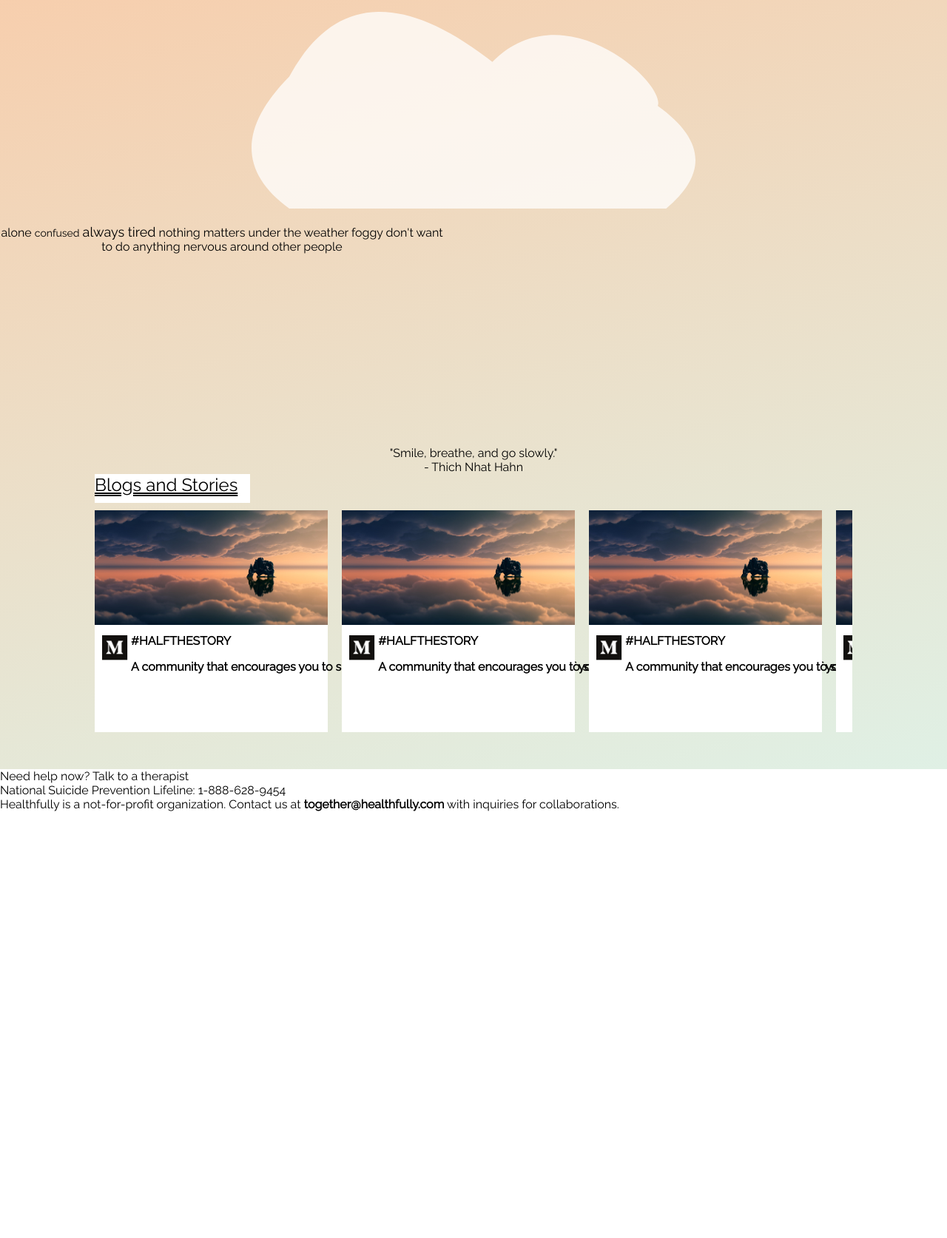
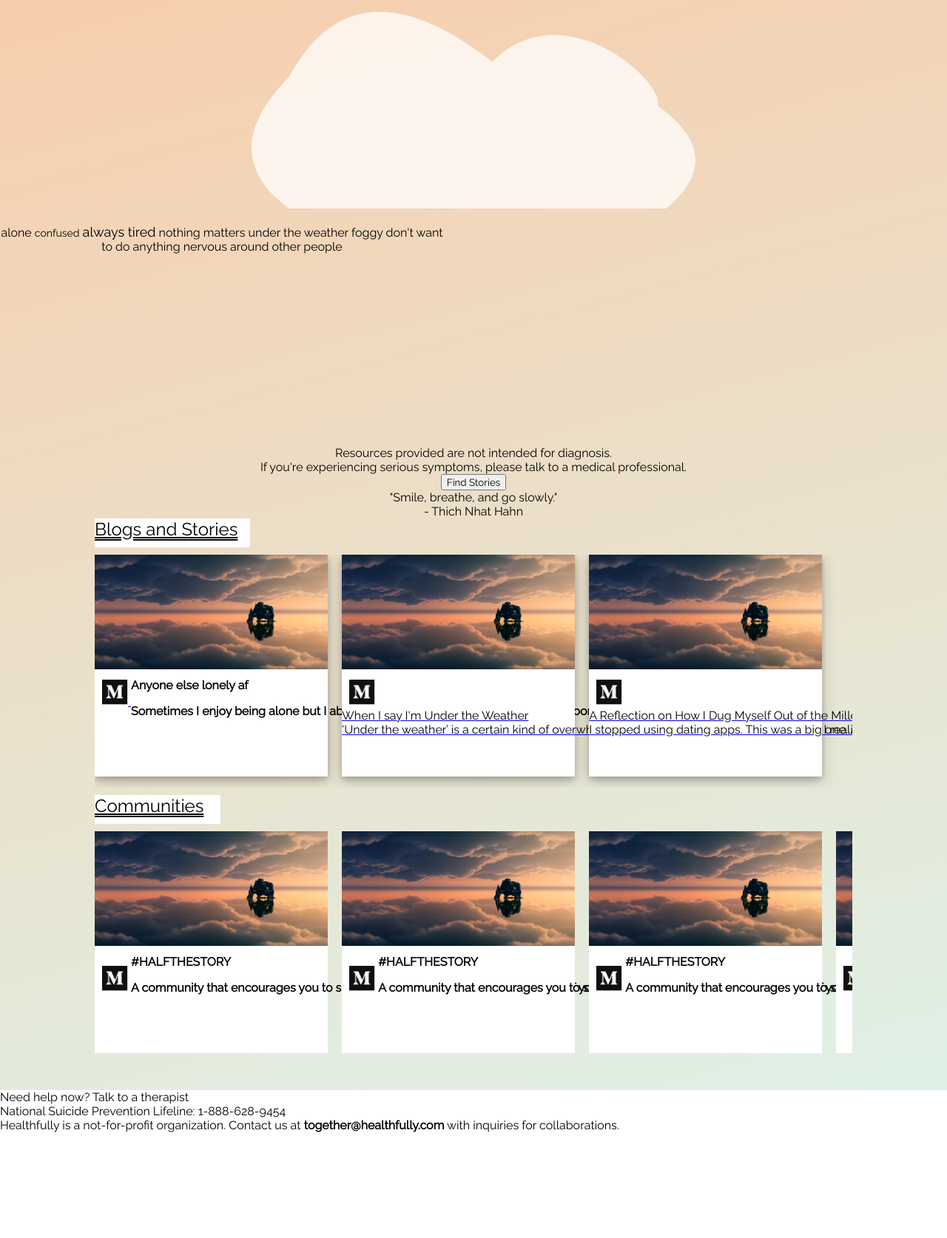
Before and after one commit to rileypredum/HMH19, a Django app: page /healthfully/ in a window 1280 px wide. Shown: the part 188-1862 px from the top of the page at 74% size. Before the commit the page ends 1285 px from the top, so only its background shows below. Run offline with Django 3.2, Linux system fonts and the light colour scheme.

Commit message:
styling changes
styling changes

```diff
--- a/mysite/static/css/main.css
+++ b/mysite/static/css/main.css
@@ -1,7 +1,39 @@
 body {
 	margin: 0px;
 	padding: 0;
+}
+
+* {
 	font-family: 'Raleway', serif;
+}
+
+.tile {
+	box-shadow: 0 4px 8px 0 rgba(0, 0, 0, 0.2), 0 6px 20px 0 rgba(0, 0, 0, 0.19);
+	width: 315px;
+	height: 300px;
+	margin-right: 15px;
+	margin-bottom: 15px;
+	display: inline-block;
+	background: white;
+	vertical-align: top;
+}
+.tile .tile-image {
+	width: 315px;
+	height: 155px;
+}
+.tile .tile-icon {
+	margin-top: 10px;
+	margin-left: 10px;
+	display: inline-block;
+}
+.tile .tile-icon img {
+	width: 35px;
+	height: 35px;
+}
+
+.tile-text {
+	color: black;
+	text-decoration: none;
 }
 
 .footer {
--- a/mysite/templates/index.html
+++ b/mysite/templates/index.html
@@ -10,7 +10,6 @@
 	</head>
 
 	<body style="min-height: 100vh; background: repeating-linear-gradient(-15deg, #DCF5ED, #FACAA6);">
-		<!-- #EEE2D7 70%,  -->
 		<div style="padding: 10px 50px 10px 50px; font-size: 20px;">
 			Healthfully
 		</div>
@@ -42,36 +41,93 @@
 				<span>don't want to do anything</span>
 				<span>nervous around other people</span>
 			</div>
+		</div>
 
+		<div style="text-align: center;">
+			Resources provided are not intended for diagnosis.<br>
+			If you're experiencing serious symptoms, please talk to a medical professional.
+		</div>
+
+		<div style="text-align: center;">
+			<button style="">
+				Find Stories
+			</button>
 		</div>
 		<!-- quote -->
 		<div style="text-align: center;">
 			<span>"Smile, breathe, and go slowly."</span><br>
 			- Thich Nhat Hahn
 		</div>
+
+<!-- db.getCollection("Communities").insert({
+    "title": "r/anxiety",
+    "preview": "Discussion and support for sufferers and loved ones of any anxiety disorder.",
+    "hyperlink": "https://www.reddit.com/r/Anxiety/"
+})
+
+db.getCollection("Communities").insert({
+    "title": "Group Support Rooms",
+    "preview": "7 Cups - Group Support Room for anxiety",
+    "hyperlink": "https://www.7cups.com/connect/groupChatrooms.php"
+})
+
+db.getCollection("Communities").insert({
+    "title": "#HALFTHESTORY",
+    "preview": "A community that encourages you to share a part of yourself that exists outside of your social media story",
+    "hyperlink": "https://www.instagram.com/halfthestory/?hl=en"
+}) -->
+
 		{% if showContent != "true" %}{% endif %}
 		<div style="margin-left: 10%; margin-right: 10%; ">
 			<div style="margin-bottom: 10px">
 				<div style="text-decoration: underline double; font-size: 24px; margin-bottom: 10px; background: white; width: 210px; padding-bottom: 10px">Blogs and Stories</div>
 				<div style="overflow-x: auto; white-space: nowrap;">
-					{% for blog in blogs %}
-					    <a class="tile" style="width: 315px; height: 300px; margin-right: 15px; display: inline-block; background: white">
-							<img src="{% static 'images/sunset.jpg' %}" style="width: 315px; height: 155px"><br>
+				    <div class="tile">
+						<a href="https://medium.com/@charmagne7/anyone-else-lonely-af-3e6b21a1ef0a">
+							<img src="{% static 'images/sunset.jpg' %}" class="tile-image"><br>
 							<div>
-								<div style="margin-top: 10px; margin-left: 10px; display: inline-block;">
-									<img src="{% static 'logos/medium.png' %}" style="width: 35px; height: 35px;">
+								<div class="tile-icon">
+									<img src="{% static 'logos/medium.png' %}">
 								</div>
-								<div style="font-weight: 700; line-height: 35px; display: inline-block; vertical-align: middle; vertical-align: top; width: calc(100% - 50px)">
-									<span>#HALFTHESTORY</span><br/>
-									<div style="width: 100%; word-wrap:break-word;">A community that encourages you to share a part of yourself that exists outside of your social media story</div>
+								<div class="tile-text" style="font-weight: 700; line-height: 35px; display: inline-block; vertical-align: middle; vertical-align: top; width: calc(100% - 50px)">
+									<span>Anyone else lonely af</span><br/>
+									<div style="width: 100%; word-wrap:break-word;">Sometimes I enjoy being alone but I absolutely hate being lonely. I live in a 3 bedroom townhome with my kid and our…</div>
 								</div>
 							</div>
-					    </a>
-					{% endfor %}
+						</a>
+				    </div>
+				    <div class="tile">
+						<a href="https://medium.com/60-months-to-ironman/when-i-say-im-under-the-weather-8a85af8f8368">
+							<img src="{% static 'images/sunset.jpg' %}" class="tile-image"><br>
+							<div>
+								<div class="tile-icon">
+									<img src="{% static 'logos/medium.png' %}">
+								</div>
+								<div class="tile-text">
+									<span>When I say I'm Under the Weather</span><br/>
+									<div>'Under the weather’ is a certain kind of overwhelm. When we got home on Sunday night, I realized I just wasn’t feeling it. Wasn't feeling up to the newsletter...</div>
+								</div>
+							</div>
+						</a>
+				    </div>
+				    <div class="tile">
+						<a href="https://medium.com/@davidlykhim/a-reflection-on-how-i-dug-myself-out-of-the-millennial-mental-health-decline-831ae56e721c">
+							<img src="{% static 'images/sunset.jpg' %}" class="tile-image"><br>
+							<div>
+								<div class="tile-icon">
+									<img src="{% static 'logos/medium.png' %}">
+								</div>
+								<div class="tile-text">
+									<span>A Reflection on How I Dug Myself Out of the Millennial...</span><br/>
+									<div>I stopped using dating apps. This was a big one. At every idle moment, I had a habit of pulling out my phone, opening a dating app...</div>
+								</div>
+							</div>
+						</a>
+				    </div>
 				</div>
 			</div>
 			<div>
-				<!-- <div style="text-decoration: underline double; font-size: 24px; margin-bottom: 10px; background: white; width: 170px; padding-bottom: 10px">Communities</div>
+				<div style="text-decoration: underline double; font-size: 24px; margin-bottom: 10px; background: white; width: 170px; padding-bottom: 10px">Communities</div>
 				<div style="overflow-x: auto; white-space: nowrap;">
 					{% for blog in blogs %}
 					    <div style="width: 315px; height: 300px; margin-right: 15px; display: inline-block; background: white">
@@ -87,7 +143,7 @@
 							</div>
 					    </div>
 					{% endfor %}
-				</div> -->
+				</div>
 			</div>
 		</div>
 		<div class="footer">
```
